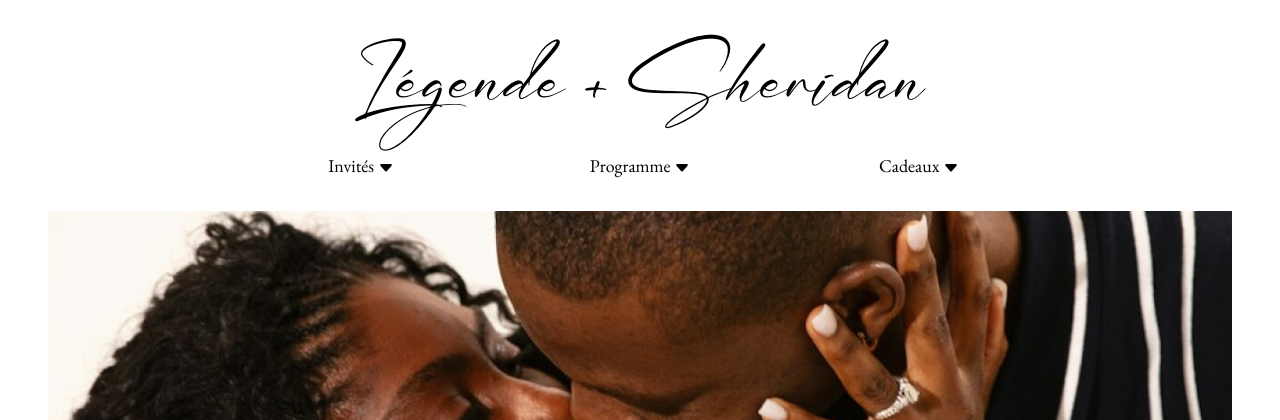
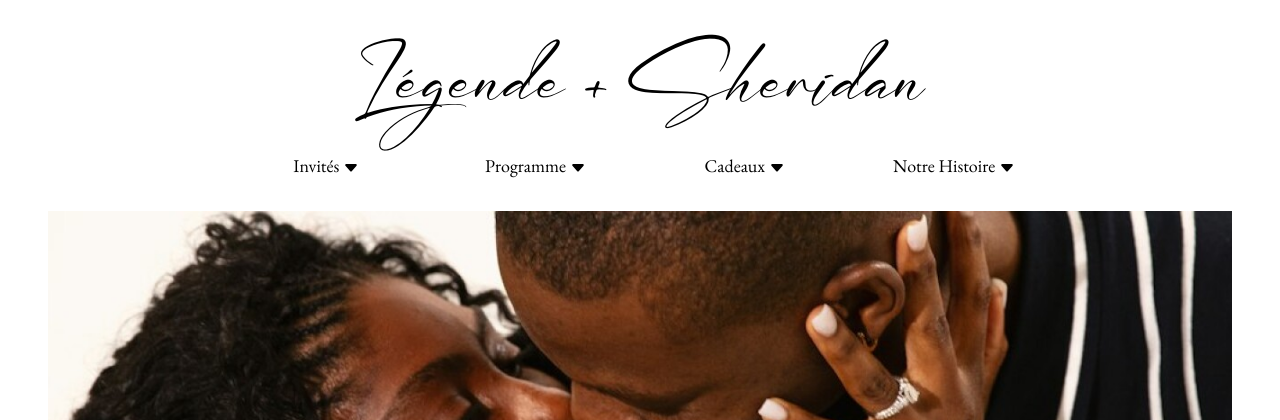
Before and after one commit to KennethSidibe/wedding-website, a Node server app: page / in a window 1280 px wide. Shown: the top 420 px of the page. Run offline with Node 20, Linux system fonts and the light colour scheme; some web fonts are replaced.

Commit message:
Add new link button, fix broken anchor link on secondary page

```diff
--- a/views/navbar.ejs
+++ b/views/navbar.ejs
@@ -28,7 +28,7 @@
             </a>
           </div>
           <div class="col nav-button">
-            <a href="#program-anchor">
+            <a href="/#program-anchor">
               Programme
               <svg
                 xmlns="http://www.w3.org/2000/svg"
@@ -45,8 +45,25 @@
             </a>
           </div>
           <div class="col nav-button">
-            <a href="#gift-anchor">
+            <a href="/#gift-anchor">
               Cadeaux
+              <svg
+                xmlns="http://www.w3.org/2000/svg"
+                width="16"
+                height="16"
+                fill="currentColor"
+                class="bi bi-caret-down-fill"
+                viewBox="0 0 16 16"
+              >
+                <path
+                  d="M7.247 11.14 2.451 5.658C1.885 5.013 2.345 4 3.204 4h9.592a1 1 0 0 1 .753 1.659l-4.796 5.48a1 1 0 0 1-1.506 0z"
+                />
+              </svg>
+            </a>
+          </div>
+            <div class="col nav-button">
+            <a href="/#story-anchor">
+              Notre Histoire
               <svg
                 xmlns="http://www.w3.org/2000/svg"
                 width="16"
```
